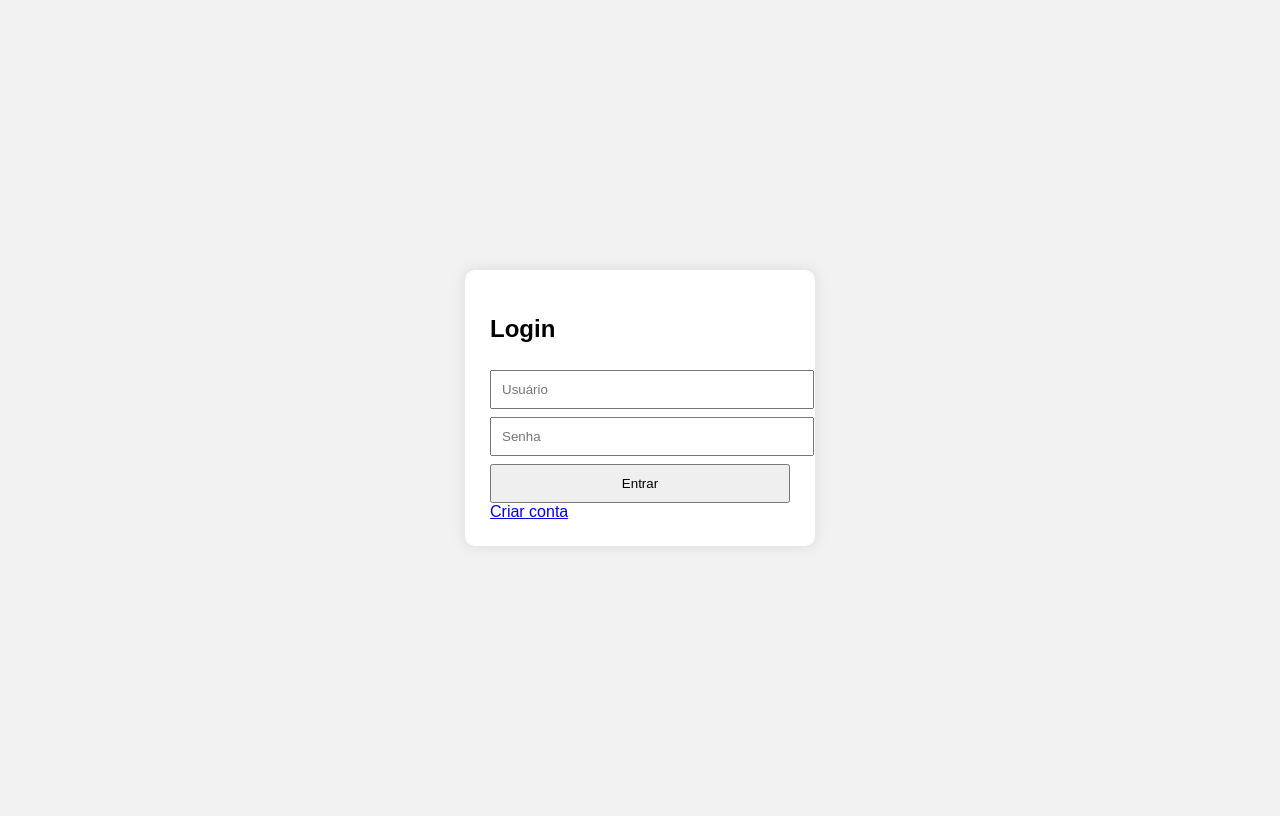
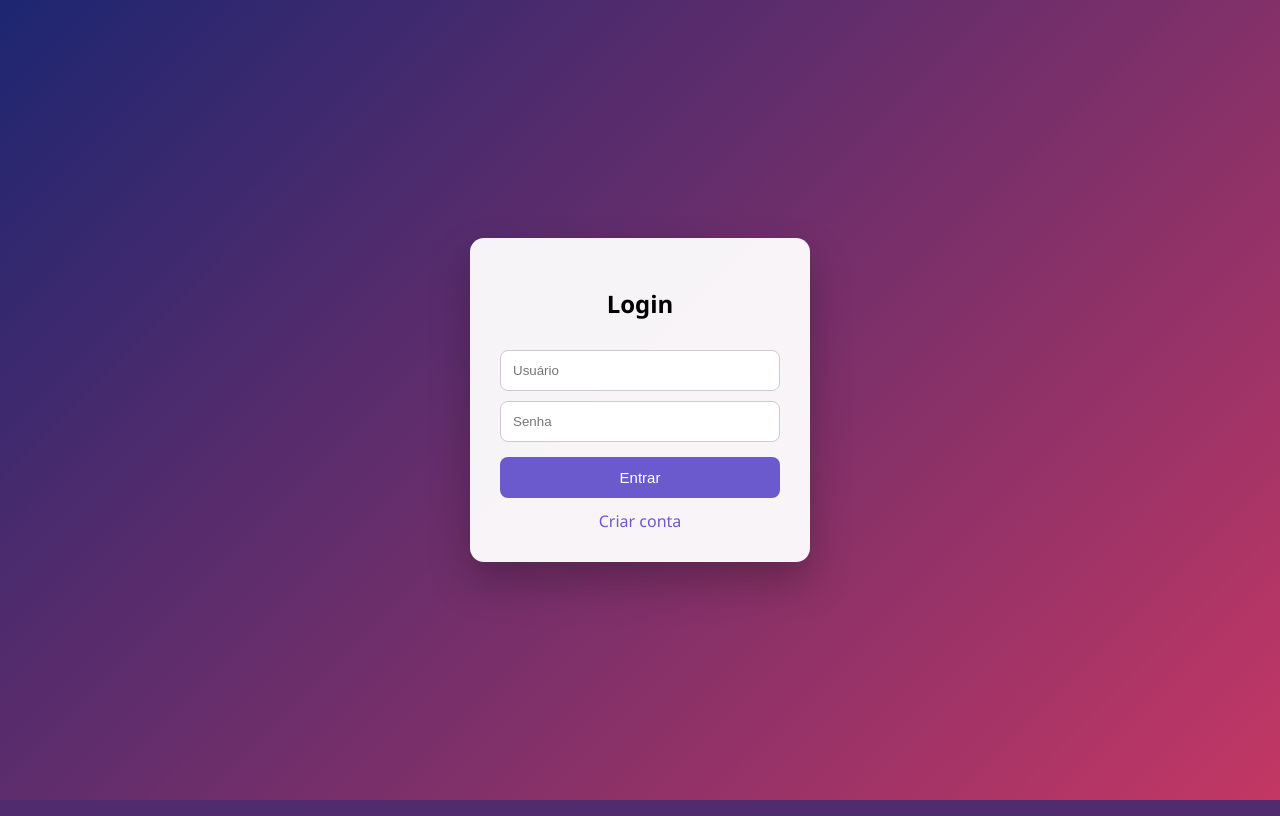
Before and after one commit to SrBolasGrandes/LacService, a Flask app: page / in a window 1280 px wide. Run offline with Flask 3, Linux system fonts and the light colour scheme; some libraries are stand-ins or nearby versions.

Commit message:
Update login.html

```diff
--- a/templates/login.html
+++ b/templates/login.html
@@ -4,29 +4,61 @@
 <title>Login</title>
 <script src="https://www.google.com/recaptcha/api.js" async defer></script>
 <style>
-body{background:#f2f2f2;font-family:Arial;display:flex;justify-content:center;align-items:center;height:100vh}
-.box{background:#fff;padding:25px;border-radius:10px;width:300px;box-shadow:0 0 15px rgba(0,0,0,.1)}
-input,button{width:100%;padding:10px;margin-top:8px}
-.error{color:red}
+*{box-sizing:border-box}
+body{
+    margin:0;
+    height:100vh;
+    background:linear-gradient(135deg,#1d2671,#c33764);
+    display:flex;
+    justify-content:center;
+    align-items:center;
+    font-family:Segoe UI,Arial;
+}
+.card{
+    background:rgba(255,255,255,.95);
+    padding:30px;
+    width:340px;
+    border-radius:14px;
+    box-shadow:0 20px 40px rgba(0,0,0,.25);
+}
+h2{text-align:center;margin-bottom:20px}
+input{
+    width:100%;
+    padding:12px;
+    margin-top:10px;
+    border-radius:8px;
+    border:1px solid #ccc;
+    outline:none;
+}
+input:focus{border-color:#6a5acd}
+button{
+    width:100%;
+    margin-top:15px;
+    padding:12px;
+    border:none;
+    border-radius:8px;
+    background:#6a5acd;
+    color:#fff;
+    font-size:15px;
+    cursor:pointer;
+}
+button:hover{opacity:.9}
+.error{color:#c0392b;text-align:center;margin-bottom:10px}
+a{display:block;text-align:center;margin-top:12px;color:#6a5acd;text-decoration:none}
 </style>
 </head>
 <body>
-<div class="box">
+<div class="card">
 <h2>Login</h2>
-
-{% if error %}<p class="error">{{error}}</p>{% endif %}
-
+{% if error %}<div class="error">{{error}}</div>{% endif %}
 <form method="post">
 <input name="user" placeholder="Usuário" required>
 <input type="password" name="password" placeholder="Senha" required>
-
 {% if show_captcha %}
 <div class="g-recaptcha" data-sitekey="{{site_key}}"></div>
 {% endif %}
-
 <button>Entrar</button>
 </form>
-
 <a href="/register">Criar conta</a>
 </div>
 </body>
```
